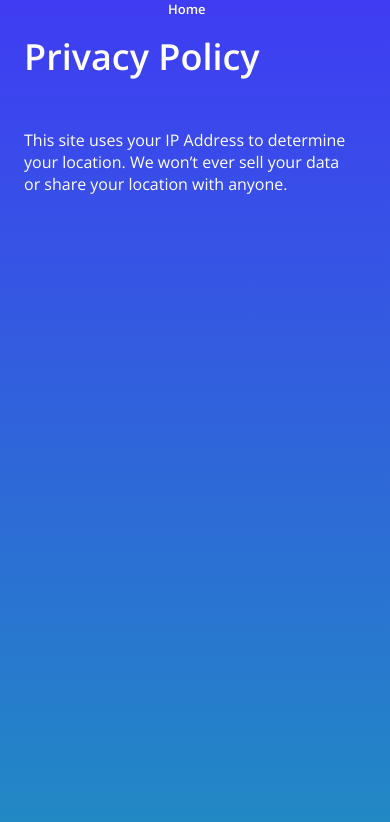
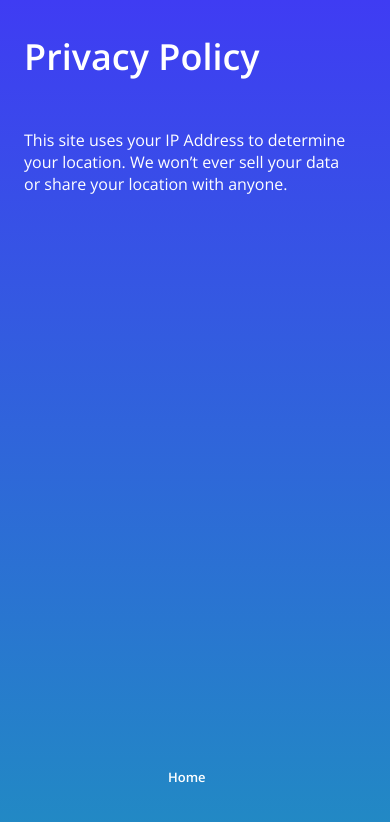
Before and after one commit to connorbreault/WebDevHomework, a Jekyll site: the page built from privacy.markdown, in a window 390 px wide. Shown: the top 822 px of the page. Built offline with Jekyll 4.4.1, drawn with Linux system fonts in a browser that asks for light colours; nearby versions of some CDN libraries.

```diff
--- a/css/privacy.css
+++ b/css/privacy.css
@@ -51,7 +51,7 @@
     }
     #homeLink{
         left: 168px;
-        åtop: 768px;
+        top: 768px;
     }
 }
 /* OVER 545px */
```
